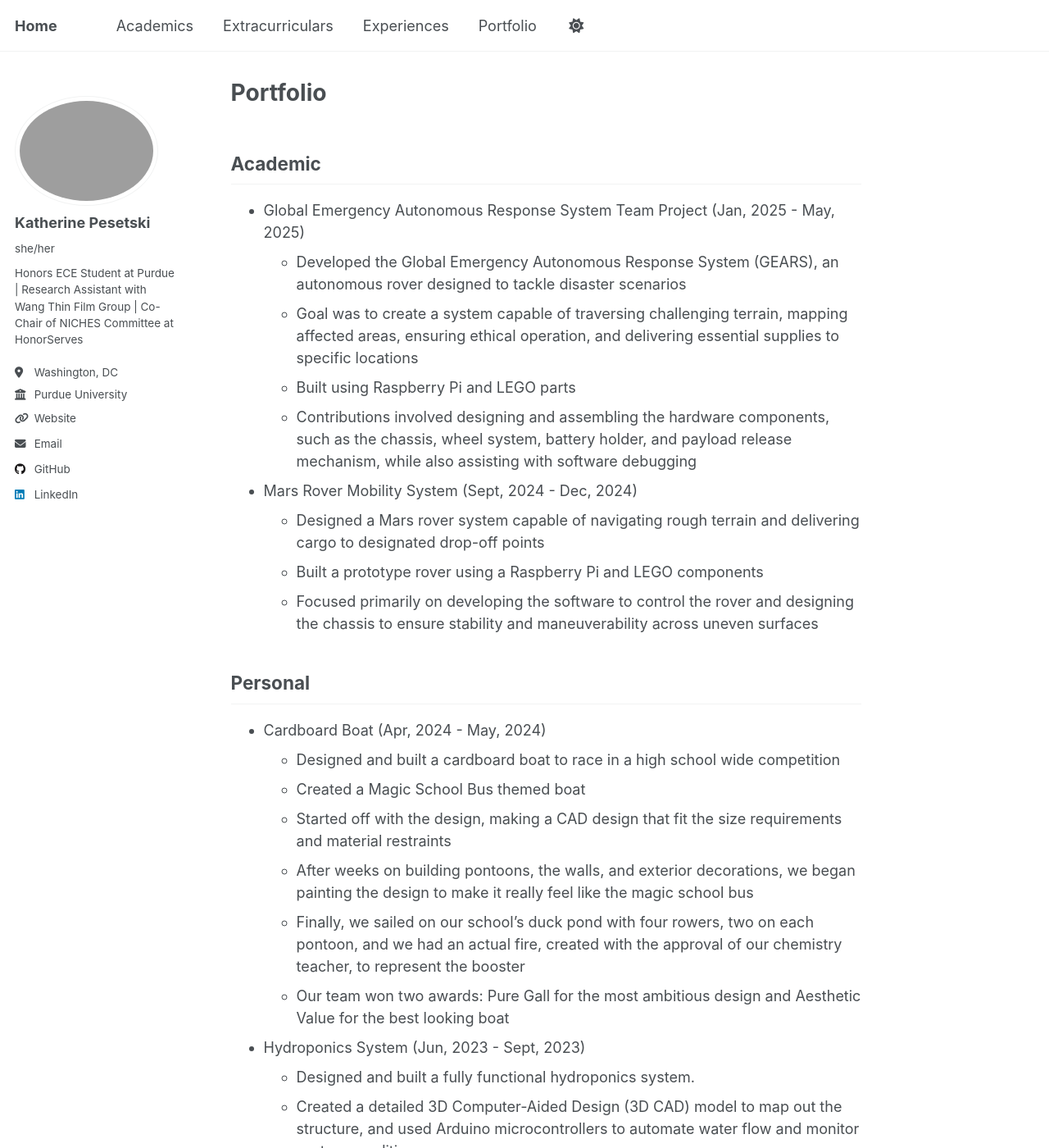
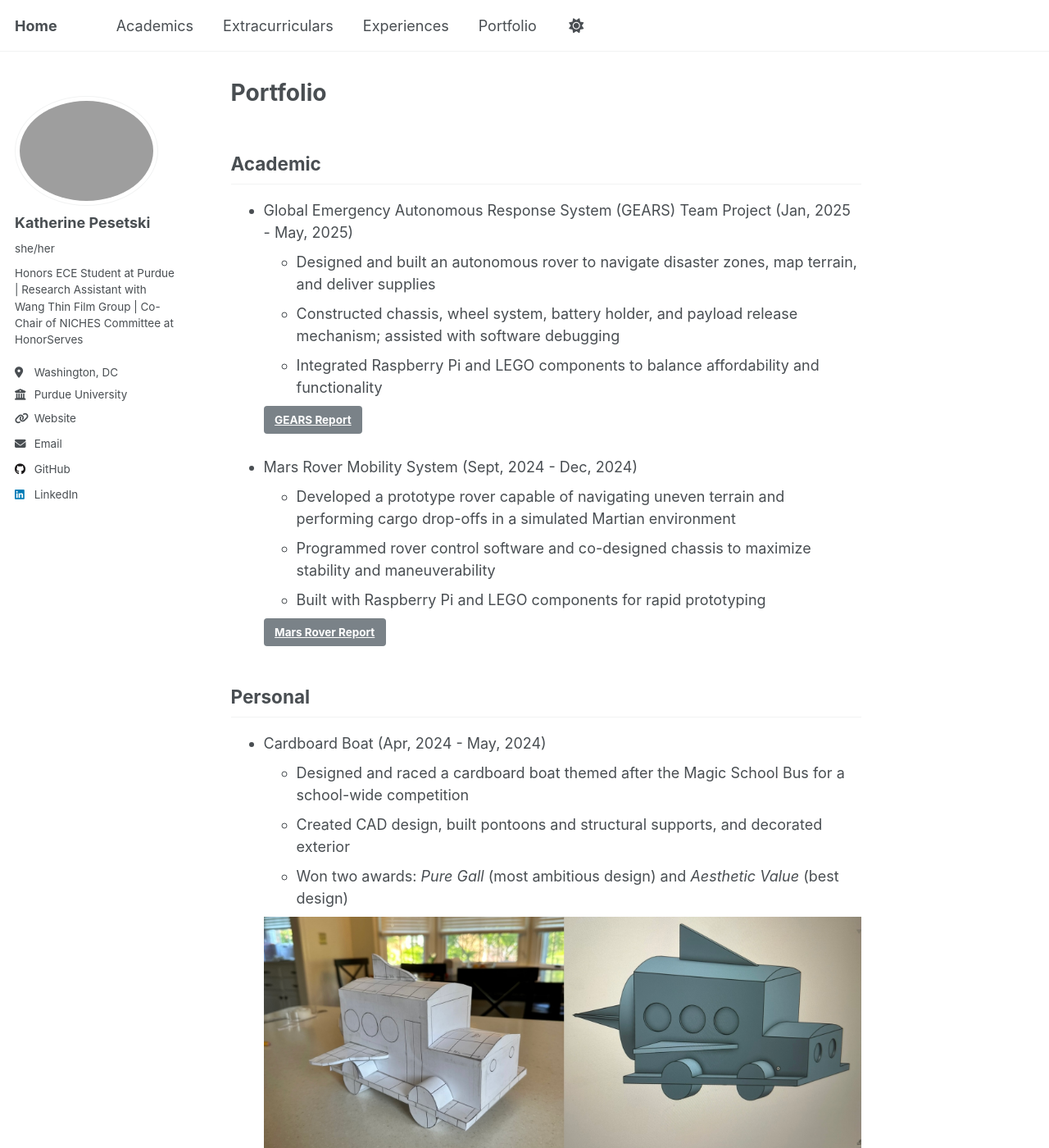
Before and after one commit to KatherinePesetski/katherinepesetski.github.io, a Jekyll site: the page built from _pages/projects.md, in a window 1280 px wide and 1400 px high. Shown: the whole window at 82% size. Built offline with Jekyll 4.4.1, drawn with Linux system fonts in a browser that asks for light colours; a script that is not in the unit is left out; some of the changed text lies outside the part shown.

Commit message:
Added additional links and photos

```diff
--- a/_pages/projects.md
+++ b/_pages/projects.md
@@ -6,25 +6,31 @@ author_profile: true
 ---
 
 ## Academic
-- Global Emergency Autonomous Response System Team Project (Jan, 2025 - May, 2025)
-    - Developed the Global Emergency Autonomous Response System (GEARS), an autonomous rover designed to tackle disaster scenarios
-    - Goal was to create a system capable of traversing challenging terrain, mapping affected areas, ensuring ethical operation, and delivering essential supplies to specific locations
-    - Built using Raspberry Pi and LEGO parts
-    - Contributions involved designing and assembling the hardware components, such as the chassis, wheel system, battery holder, and payload release mechanism, while also assisting with software debugging
+- Global Emergency Autonomous Response System (GEARS) Team Project (Jan, 2025 - May, 2025)
+    - Designed and built an autonomous rover to navigate disaster zones, map terrain, and deliver supplies
+    - Constructed chassis, wheel system, battery holder, and payload release mechanism; assisted with software debugging
+    - Integrated Raspberry Pi and LEGO components to balance affordability and functionality
+
+    [GEARS Report](assets/files/Proj3_Report_Team03.pdf){: .btn .btn-primary }
+
 - Mars Rover Mobility System (Sept, 2024 - Dec, 2024)
-    - Designed a Mars rover system capable of navigating rough terrain and delivering cargo to designated drop-off points
-    - Built a prototype rover using a Raspberry Pi and LEGO components
-    - Focused primarily on developing the software to control the rover and designing the chassis to ensure stability and maneuverability across uneven surfaces
+    - Developed a prototype rover capable of navigating uneven terrain and performing cargo drop-offs in a simulated Martian environment
+    - Programmed rover control software and co-designed chassis to maximize stability and maneuverability
+    - Built with Raspberry Pi and LEGO components for rapid prototyping
+
+    [Mars Rover Report](assets/files/Proj3_Report_Team78 - Copy.pdf){: .btn .btn-primary }
 
 ## Personal
 - Cardboard Boat (Apr, 2024 - May, 2024)
-    - Designed and built a cardboard boat to race in a high school wide competition
-    - Created a Magic School Bus themed boat
-    - Started off with the design, making a CAD design that fit the size requirements and material restraints
-    - After weeks on building pontoons, the walls, and exterior decorations, we began painting the design to make it really feel like the magic school bus
-    - Finally, we sailed on our school's duck pond with four rowers, two on each pontoon, and we had an actual fire, created with the approval of our chemistry teacher, to represent the booster
-    - Our team won two awards: Pure Gall for the most ambitious design and Aesthetic Value for the best looking boat
+    - Designed and raced a cardboard boat themed after the Magic School Bus for a school-wide competition
+    - Created CAD design, built pontoons and structural supports, and decorated exterior
+    - Won two awards: *Pure Gall* (most ambitious design) and *Aesthetic Value* (best design)
+
+    ![The Boat](/images/Boat.jpg)
+
 
 - Hydroponics System (Jun, 2023 - Sept, 2023)
-    - Designed and built a fully functional hydroponics system.
-    - Created a detailed 3D Computer-Aided Design (3D CAD) model to map out the structure, and used Arduino microcontrollers to automate water flow and monitor system conditions
+    - Built a fully functional hydroponics system with automated water flow and condition monitoring
+    - Modeled system in CAD and programmed Arduino microcontrollers for automation and sensing
+
+    [YouTube Video of Hydroponics System](https://www.youtube.com/watch?v=UHeKCqIr41M)
```
Also changed, not shown: _pages/about.md (+4 -2 lines), _pages/academics.md (+18 -13 lines), _pages/experiences.md (+25 -9 lines), _pages/extracurriculars.md (+4 -4 lines), images/Boat.jpg (added), images/Boat1.JPG (added), images/Boat2.JPG (added), images/Me.jpg (added), 5 other files.
